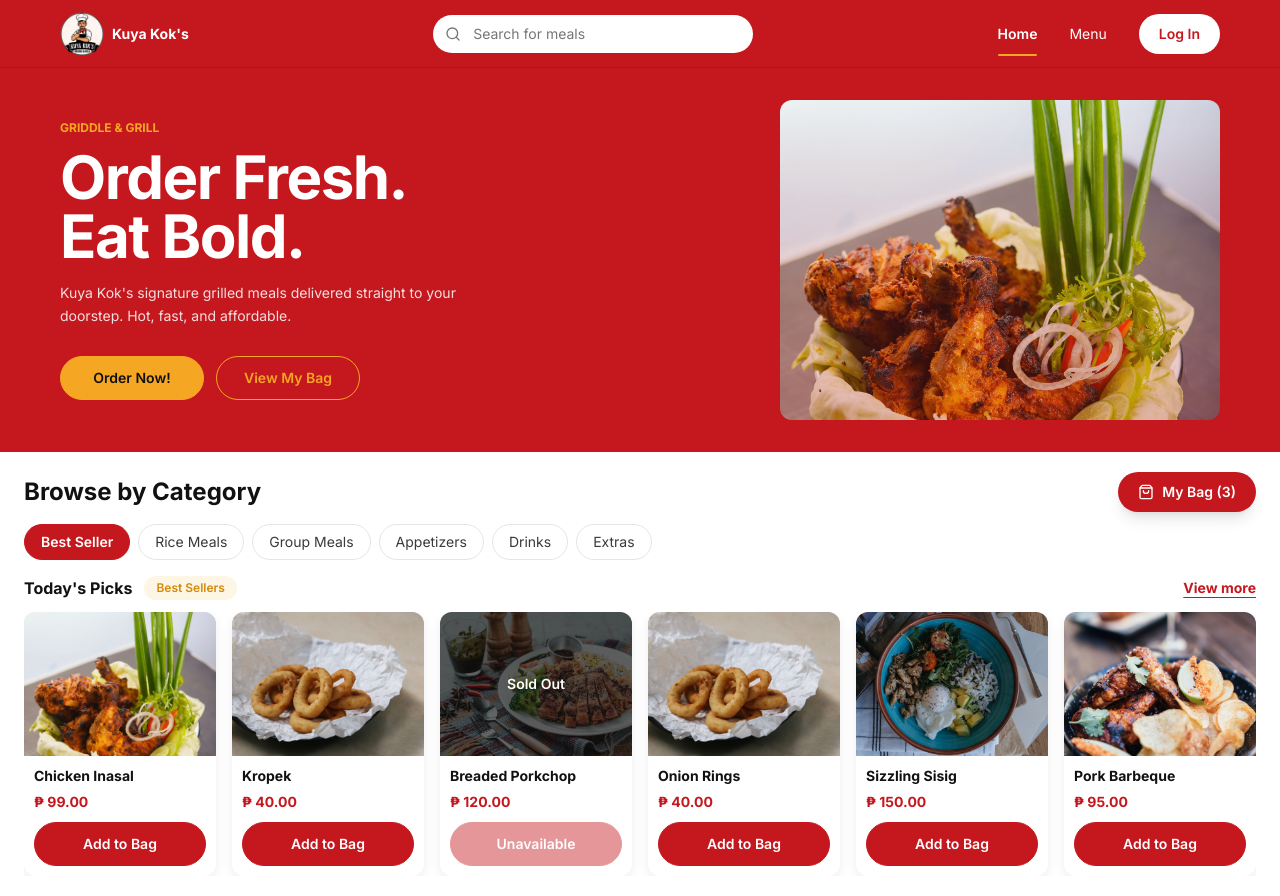
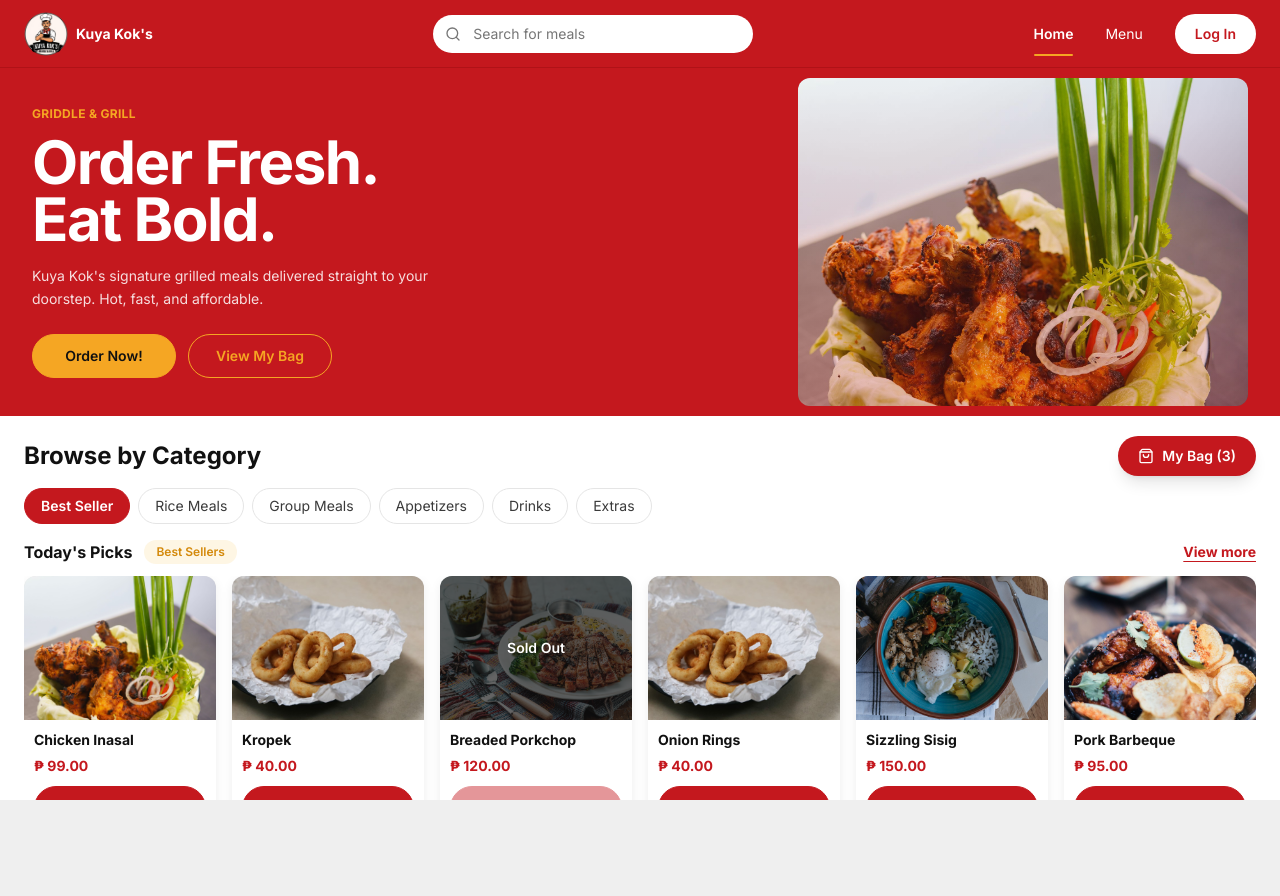
Before and after one commit to xKurty06/kokconnect, a Next.js app: page / in a window 1280 px wide. After the commit the page ends 800 px from the top, so only its background shows below. Built offline with nearby package versions, Linux system fonts and the light colour scheme.

Commit message:
Restore single-screen home layout after merge conflict

```diff
--- a/src/app/page.tsx
+++ b/src/app/page.tsx
@@ -3,30 +3,52 @@
 import { SiteHeader } from "@/components/site-header";
 import { ButtonLink } from "@/components/ui/button";
 
-const DESKTOP_CONTAINER = "mx-auto w-full max-w-[1440px] px-6";
+const DESKTOP_CONTAINER = "mx-auto w-full max-w-[1560px] px-8";
 
 export default function HomePage() {
   return (
-    <main className="min-h-dvh bg-white">
-      <SiteHeader active="home" variant="red" showSearch />
-      <section className="bg-brand px-[60px] py-8 text-white">
-        <div className="grid min-h-[316px] w-full grid-cols-[1fr_440px] items-center gap-10">
+    <main className="flex h-dvh min-h-[720px] overflow-hidden bg-white">
+      <div className="flex min-h-0 w-full flex-col">
+        <SiteHeader active="home" variant="red" showSearch contained />
+
+        <section className="shrink-0 bg-brand py-6 text-white">
+          <div className={`${DESKTOP_CONTAINER} grid h-[300px] grid-cols-[1fr_450px] items-center gap-12`}>
             <div>
-            <p className="text-xs font-bold text-gold-warm">GRIDDLE &amp; GRILL</p>
-            <h1 className="mt-3 max-w-xl text-6xl font-bold leading-[0.98] tracking-tight">Order Fresh.<br />Eat Bold.</h1>
-            <p className="mt-4 max-w-md text-sm leading-relaxed text-white/85">Kuya Kok&apos;s signature grilled meals delivered straight to your doorstep. Hot, fast, and affordable.</p>
-            <div className="mt-7 flex flex-wrap gap-3">
-              <ButtonLink href="/menu" variant="gold" className="min-w-36">Order Now!</ButtonLink>
-              <ButtonLink href="/cart" variant="outline" className="min-w-36 border-gold-warm text-gold-warm hover:bg-brand-deep">View My Bag</ButtonLink>
+              <p className="text-xs font-bold tracking-wide text-gold-warm">GRIDDLE &amp; GRILL</p>
+              <h1 className="mt-3 max-w-xl text-6xl font-bold leading-[0.96] tracking-tight">
+                Order Fresh.
+                <br />
+                Eat Bold.
+              </h1>
+              <p className="mt-4 max-w-md text-sm leading-relaxed text-white/85">
+                Kuya Kok&apos;s signature grilled meals delivered straight to your doorstep. Hot, fast, and affordable.
+              </p>
+              <div className="mt-6 flex flex-wrap gap-3">
+                <ButtonLink href="/menu" variant="gold" className="min-w-36">
+                  Order Now!
+                </ButtonLink>
+                <ButtonLink href="/cart" variant="outline" className="min-w-36 border-gold-warm text-gold-warm hover:bg-brand-deep">
+                  View My Bag
+                </ButtonLink>
               </div>
             </div>
+
             <div className="relative aspect-[11/8] overflow-hidden rounded-xl bg-brand-deep shadow-inner">
-            <Image src="/assets/grilled-chicken.jpg" alt="Freshly grilled chicken served with herbs and vegetables" fill sizes="440px" className="object-cover" priority />
+              <Image
+                src="/assets/grilled-chicken.jpg"
+                alt="Freshly grilled chicken served with herbs and vegetables"
+                fill
+                sizes="450px"
+                className="object-cover"
+                priority
+              />
               <div className="absolute inset-0 bg-gradient-to-t from-brand-deep/25 to-transparent" />
             </div>
           </div>
         </section>
+
         <CatalogClient />
+      </div>
     </main>
   );
 }
```
Lines whose indentation alone changed are shown as unchanged.
